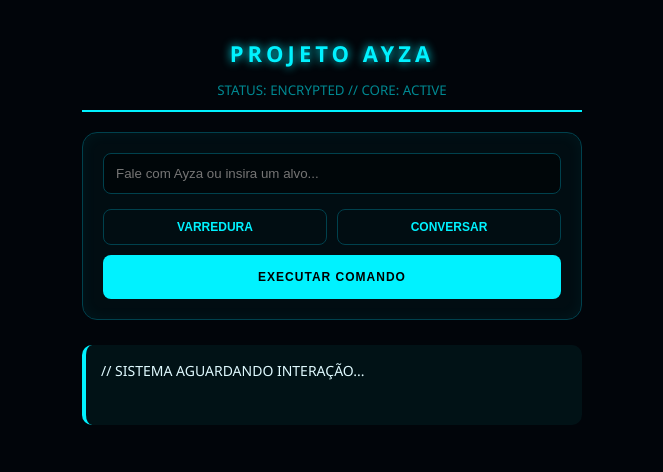
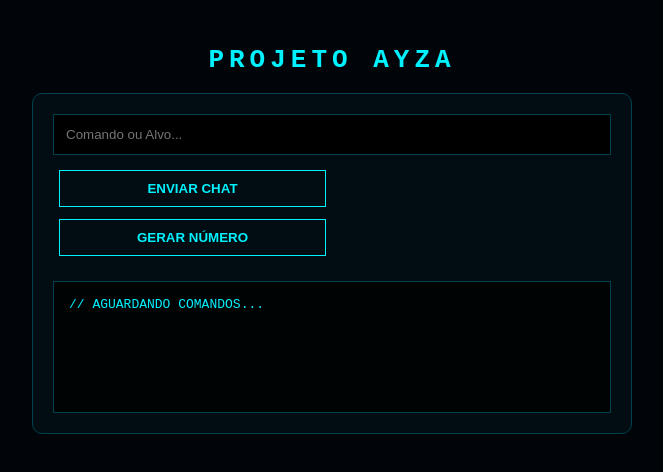
Before and after one commit to anonymousckrb-eng/genesis-eip-v4, a plain HTML site: page index.html in a window 1280 px wide. Shown: the whole page, without its empty margins (308-971 px from the left). Drawn offline with Linux system fonts and the light colour scheme.

Commit message:
Upgrade: Modelo Llama 3.3 e Módulo SMS

```diff
--- a/index.html
+++ b/index.html
@@ -5,68 +5,53 @@
     <meta name="viewport" content="width=device-width, initial-scale=1.0">
     <title>PROJETO AYZA</title>
     <style>
-        body { background: #01050a; color: #00f2ff; font-family: 'Segoe UI', Tahoma, Geneva, Verdana, sans-serif; display: flex; justify-content: center; padding: 20px; }
-        .container { width: 100%; max-width: 500px; }
-        .header { border-bottom: 2px solid #00f2ff; padding-bottom: 10px; margin-bottom: 20px; text-align: center; }
-        h1 { font-size: 22px; text-transform: uppercase; letter-spacing: 4px; text-shadow: 0 0 10px #00f2ff; margin: 10px 0; }
-        .card { background: rgba(0, 242, 255, 0.03); border: 1px solid #00414d; padding: 20px; border-radius: 15px; box-shadow: inset 0 0 15px rgba(0, 242, 255, 0.05); }
-        input { width: 100%; background: rgba(0,0,0,0.5); border: 1px solid #00414d; color: #fff; padding: 12px; border-radius: 8px; margin-bottom: 15px; box-sizing: border-box; outline: none; }
-        input:focus { border-color: #00f2ff; box-shadow: 0 0 10px rgba(0, 242, 255, 0.2); }
-        .btn-group { display: flex; gap: 10px; margin-bottom: 10px; }
-        button { flex: 1; background: transparent; color: #00f2ff; border: 1px solid #00414d; padding: 10px; border-radius: 8px; cursor: pointer; font-weight: bold; transition: 0.3s; text-transform: uppercase; font-size: 12px; }
-        button:hover { background: #00f2ff; color: #000; box-shadow: 0 0 20px #00f2ff; }
-        .main-btn { width: 100%; background: #00f2ff; color: #000; border: none; padding: 15px; border-radius: 8px; cursor: pointer; font-weight: bold; text-transform: uppercase; letter-spacing: 1px; }
-        #output { margin-top: 25px; padding: 15px; border-radius: 10px; background: rgba(0, 242, 255, 0.05); border-left: 4px solid #00f2ff; min-height: 50px; white-space: pre-wrap; font-size: 14px; line-height: 1.6; color: #e0faff; }
+        body { background: #01050a; color: #00f2ff; font-family: monospace; display: flex; justify-content: center; padding: 20px; }
+        .container { width: 100%; max-width: 600px; }
+        .card { background: rgba(0, 242, 255, 0.03); border: 1px solid #00414d; padding: 20px; border-radius: 10px; }
+        input { width: 100%; background: #000; border: 1px solid #00414d; color: #00f2ff; padding: 12px; margin-bottom: 10px; box-sizing: border-box; }
+        button { background: transparent; color: #00f2ff; border: 1px solid #00f2ff; padding: 10px; cursor: pointer; width: 48%; margin: 1%; font-weight: bold; }
+        button:hover { background: #00f2ff; color: #000; }
+        .full-btn { width: 98%; background: #00f2ff; color: #000; margin-top: 5px; }
+        #output { margin-top: 20px; padding: 15px; border: 1px solid #00414d; background: rgba(0,0,0,0.8); white-space: pre-wrap; min-height: 100px; }
     </style>
 </head>
 <body>
     <div class="container">
-        <div class="header">
-            <h1>PROJETO AYZA</h1>
-            <small style="color: #008891;">STATUS: ENCRYPTED // CORE: ACTIVE</small>
+        <h1 style="text-align:center; letter-spacing: 5px;">PROJETO AYZA</h1>
+        <div class="card">
+            <input type="text" id="target" placeholder="Comando ou Alvo...">
+            <button onclick="send()">ENVIAR CHAT</button>
+            <button onclick="getSMS()">GERAR NÚMERO</button>
+            <div id="output">// AGUARDANDO COMANDOS...</div>
         </div>
-        <div class="card">
-            <input type="text" id="target" placeholder="Fale com Ayza ou insira um alvo..." onkeypress="if(event.key==='Enter') send()">
-            <div class="btn-group">
-                <button onclick="send()">VARREDURA</button>
-                <button onclick="send()">CONVERSAR</button>
-            </div>
-            <button class="main-btn" onclick="send()">EXECUTAR COMANDO</button>
-        </div>
-        <div id="output">// SISTEMA AGUARDANDO INTERAÇÃO...</div>
     </div>
+    <script>
+        const API_URL = "https://genese-v4.onrender.com"; // COLOQUE SUA URL DO RENDER AQUI
 
-    <script>
         async function send() {
-            const inputField = document.getElementById('target');
-            const val = inputField.value.trim();
+            const val = document.getElementById('target').value;
             const out = document.getElementById('output');
-
             if(!val) return;
-
-            out.innerText = "// AYZA ESTÁ PROCESSANDO DADOS...";
-            inputField.value = ""; // Limpa o campo após enviar
-
+            out.innerText = "// PROCESSANDO...";
             try {
-                const res = await fetch('/chat', {
+                const res = await fetch(API_URL + '/chat', {
                     method: 'POST',
                     headers: {'Content-Type': 'application/json'},
                     body: JSON.stringify({message: val})
                 });
+                const data = await res.json();
+                out.innerText = data.response || data.error;
+            } catch (e) { out.innerText = "// ERRO DE CONEXÃO."; }
+        }
 
+        async function getSMS() {
+            const out = document.getElementById('output');
+            out.innerText = "// SOLICITANDO NÚMERO VIRTUAL...";
+            try {
+                const res = await fetch(API_URL + '/gerar_sms');
                 const data = await res.json();
-
-                // GARANTIA ANTI-UNDEFINED:
-                // Tenta pegar data.response, se não existir, tenta data.error,
-                // se nada funcionar, avisa erro de núcleo.
-                const finalResponse = data.response || data.error || "// ERRO: NÚCLEO DE DADOS INDISPONÍVEL.";
-
-                out.innerText = finalResponse;
-
-            } catch (e) {
-                out.innerText = "// FALHA CRÍTICA NA TRANSMISSÃO: Verifique sua conexão ou API Key.";
-                console.error(e);
-            }
+                out.innerText = "=== NÚMERO GERADO ===\nNúmero: " + data.numero + "\nStatus: " + data.status;
+            } catch (e) { out.innerText = "// FALHA NO MÓDULO SMS."; }
         }
     </script>
 </body>
```
Also changed, not shown: 1 other file.
